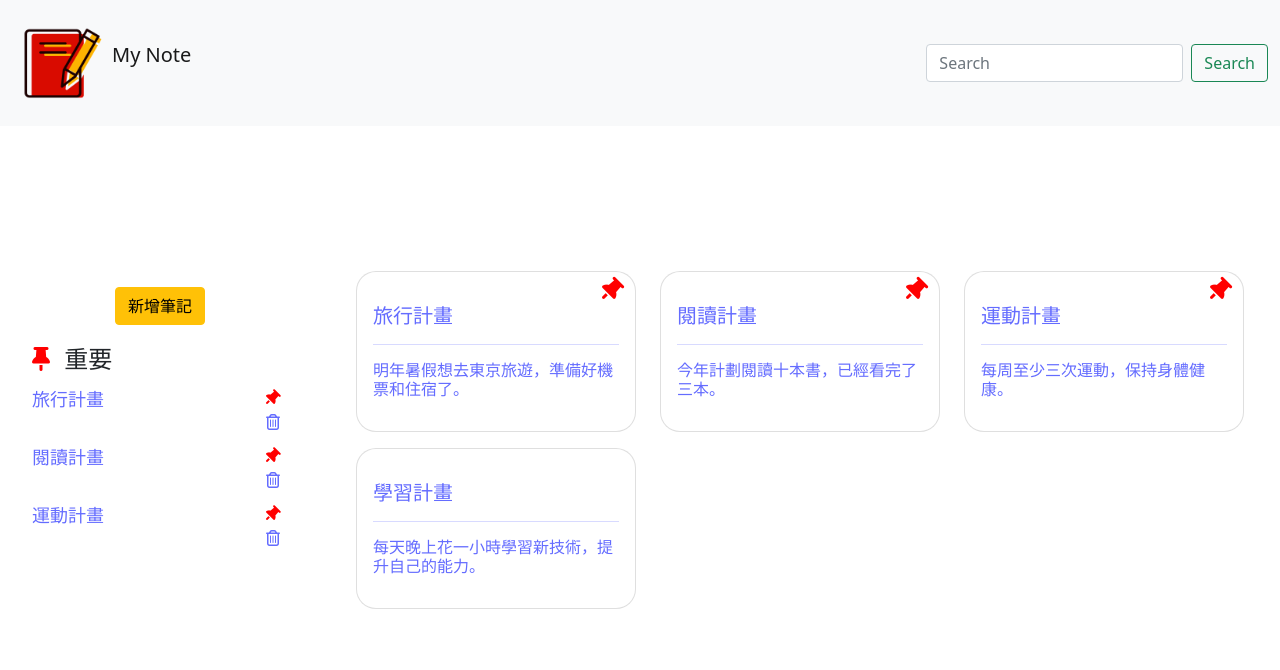
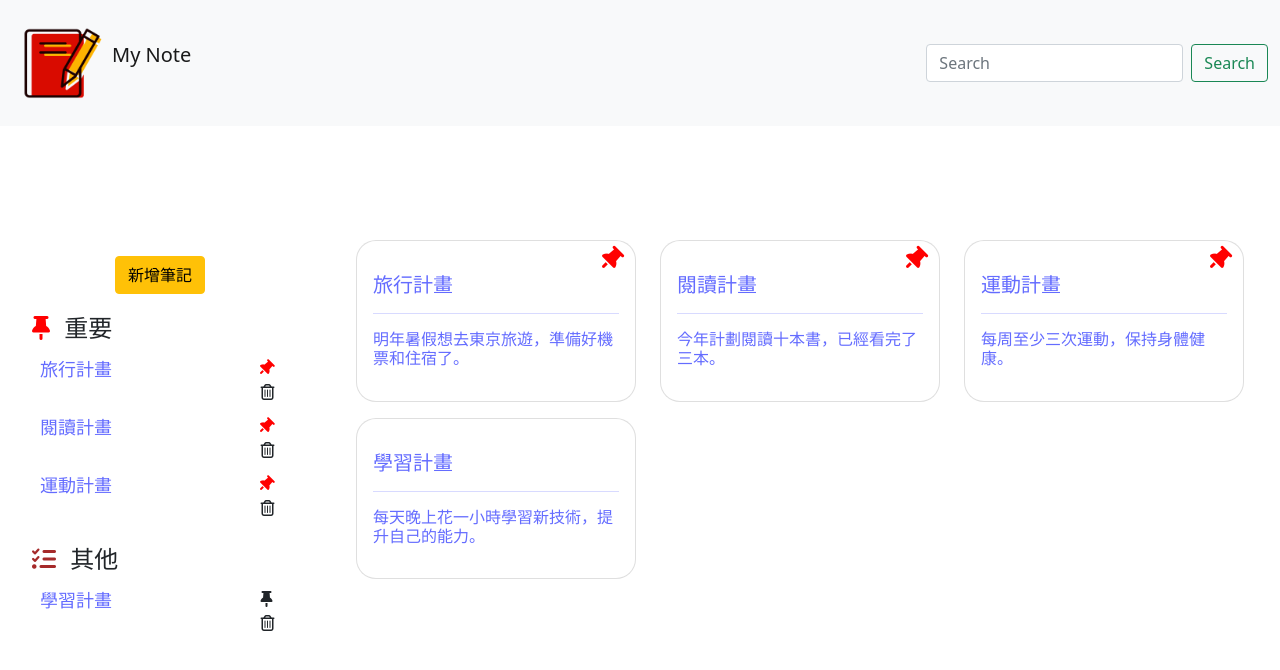
Before and after one commit to JeremyLai99/note_in_vue, a Vue app: page /edit/1 in a window 1280 px wide. Shown: the top 670 px of the page. Built offline with nearby package versions, Linux system fonts and the light colour scheme.

Commit message:
[addNoted增加導航+修正togglePinned+增加刪除功能+AddNote葉面修正]

```diff
--- a/src/components/AddNote.vue
+++ b/src/components/AddNote.vue
@@ -1,23 +1,31 @@
 <script setup>
 import { ref } from 'vue';
 import { useNoteStore } from '../stores/NoteStore';
-import { storeToRefs } from 'pinia';
+import { useRouter } from "vue-router";
+
 
 const noteStore = useNoteStore()
 const newNoteTitle = ref('')
 const newNoteContent = ref('')
 const { addNote } = noteStore
+const router = useRouter()
 
+const handleSubmit = () => {
+    addNote(newNoteTitle.value, newNoteContent.value, router)
+    newNoteTitle.value = ''
+    newNoteContent.value = ''
+}
 </script>
 
 <template>
     <div class="container mt-5">
         <h2>新增筆記</h2>
-        <form @submit.prevent="addNote">
+        <form @submit.prevent="handleSubmit">
             <input type="text" v-model="newNoteTitle" class="form-control" placeholder="請輸入標題">
             <textarea v-model="newNoteContent" class="form-control mt-3" rows="8" placeholder="筆記內容.."></textarea>
+
+        <button type="submit" class="btn btn-primary mt-3">新增</button>
         </form>
-        <button class="btn btn-primary mt-3" @click="addNote(newNoteTitle, newNoteContent)">新增</button>
     </div>
 </template>
 
--- a/src/components/NoteList.vue
+++ b/src/components/NoteList.vue
@@ -2,10 +2,30 @@
 import { ref } from 'vue';
 import { useNoteStore } from '../stores/NoteStore';
 import { storeToRefs } from 'pinia';
+import { useRouter } from 'vue-router';
 
+let selectedNoteId = null
+const router = useRouter()
 
 const noteStore = useNoteStore()
 const { togglePinned } = noteStore
+
+const showDeleteModal = (note) =>{
+    selectedNoteId = note.id
+    const modal = new bootstrap.Modal(document.getElementById('deleteModal'))
+    modal.show()
+}
+
+const confirmDelete = () =>{
+    if(selectedNoteId != null) {
+        noteStore.deleteNote(selectedNoteId)
+    } else {
+        alert('找不到這份筆記')
+    }
+    const modalElement = document.getElementById('deleteModal')
+    const modal = bootstrap.Modal.getInstance(modalElement)
+    modal.hide()
+}
 
 
 </script>
@@ -17,22 +37,46 @@ const { togglePinned } = noteStore
         </router-link>
         <div class="important">
             <h4><i class="fa-solid fa-thumbtack me-2" style="color: red;"></i> 重要</h4>
-            <ul class="list-group">
-                <li v-for="note in noteStore.pinnedNotes" :key="note.id" class="list-group-item">
-                    <router-link :to="{ name: 'edit', params: { id: note.id} }" class="d-flex justify-content-between">
-                    <div class="note-title">{{ note.title }}</div>
-                    <div class="">
-                        <i class="fa-solid fa-thumbtack me-3 rotate" @click="togglePinned(note.id)"></i>
-                        <i class="fa-regular fa-trash-can"></i>
-                    </div>
-                    </router-link>
-                </li>
-            </ul>
+            <div v-for="note in noteStore.pinnedNotes" :key="note.id" class="listItem d-flex justify-content-between">
+                <router-link :to="{ name: 'edit', params: { id: note.id} }" style="width: 240px;">
+                    <div class="note-title ms-2" >{{ note.title }}</div>
+                </router-link>
+                <div class="">
+                    <i class="fa-solid fa-thumbtack me-3 rotate" @click="togglePinned(note.id)"></i>
+                    <i class="fa-regular fa-trash-can me-2" @click="showDeleteModal(note)"></i>
+                </div>
+            </div>
         </div>
         <div class="others">
-
+            <h4><i class="fa-solid fa-list-check me-2"  style="color: brown;"></i> 其他</h4>
+            <div v-for="note in noteStore.allNotes" :key="note.id" class="listItem d-flex justify-content-between">
+                <router-link :to="{ name: 'edit', params: { id: note.id} }" style="width: 240px;">
+                    <div class="note-title ms-2" >{{ note.title }}</div>
+                </router-link>
+                <div class="">
+                    <i class="fa-solid fa-thumbtack me-3" @click="togglePinned(note.id)"></i>
+                    <i class="fa-regular fa-trash-can me-2" @click="showDeleteModal(note)"></i>
+                </div>
+            </div>
         </div>
 
+    </div>
+    <!-- 刪除警示modal -->
+    <div class="modal" tabindex="-1" id="deleteModal">
+        <div class="modal-dialog">
+            <div class="modal-content">
+            <div class="modal-header">
+                <h5 class="modal-title">刪除筆記</h5>
+            </div>
+            <div class="modal-body">
+                <p>確定刪除筆記?</p>
+            </div>
+            <div class="modal-footer">
+                <button type="button" class="btn btn-secondary" data-bs-dismiss="modal">取消</button>
+                <button type="button" class="btn btn-primary" @click="confirmDelete">確定</button>
+            </div>
+            </div>
+        </div>
     </div>
 </template>
 
@@ -41,29 +85,33 @@ const { togglePinned } = noteStore
     margin-top: 20px;
     padding-left: 20px;
 }
+.others{
+    margin-top: 20px;
+    padding-left: 20px;
+}
 .rotate{
     color: red;
     transform: rotate(45deg);
     cursor: pointer;
 }
-.list-group-item{
+.listItem{
     border: none;
     padding: 5px 0px;
     background: transparent;
     cursor: pointer;
-
   }
-  .list-group-item:hover{
-    background-color: rgb(248, 167, 130);
-
+  .listItem:hover{
+    background-color:rgb(246, 204, 150);
   }
+  .listItem:hover .note-title,
+  .listItem:hover .fa-trash-can {
+  color: white; /* 變白色 */
+}
   .note-title{
     font-size: 18px;
     font-weight: bold;
-    width: 85%;
-  }
-  .note-title:hover{
-    color: white
+    width: 100%;
   }
 
+
 </style>
--- a/src/stores/NoteStore.js
+++ b/src/stores/NoteStore.js
@@ -1,4 +1,5 @@
 import { defineStore } from "pinia";
+
 
 export const useNoteStore = defineStore("notes", {
     state:() => ({
@@ -38,7 +39,7 @@ export const useNoteStore = defineStore("notes", {
         }
     },
     actions:{
-        addNote(title, content){
+        addNote(title, content, router){
             if(!title) return
             const last_id = this.notes[this.notes.length - 1].id
             this.notes.push({
@@ -47,6 +48,7 @@ export const useNoteStore = defineStore("notes", {
                 content,
                 pinned: false,
             })
+            router.push('/')
         },
         edditNote(id, title, content){
             const index = this.notes.findIndex((note) => note.id === id)
@@ -56,9 +58,15 @@ export const useNoteStore = defineStore("notes", {
             }
         },
         togglePinned(id) {
-            const index = this.notes.findIndex((note)=> note.id === id)
-            if(!index == -1) {
-                this.notes[index].pinned !== this.notes[index].pinned
+            const index = this.notes.findIndex( note => note.id === id)
+            if(index !== -1) {
+                this.notes[index].pinned = !this.notes[index].pinned
+            }
+        },
+        deleteNote(id){
+            const index = this.notes.findIndex((note) => note.id === id)
+            if(index !== -1){
+                this.notes.splice(index, 1)
             }
         },
     }
```
